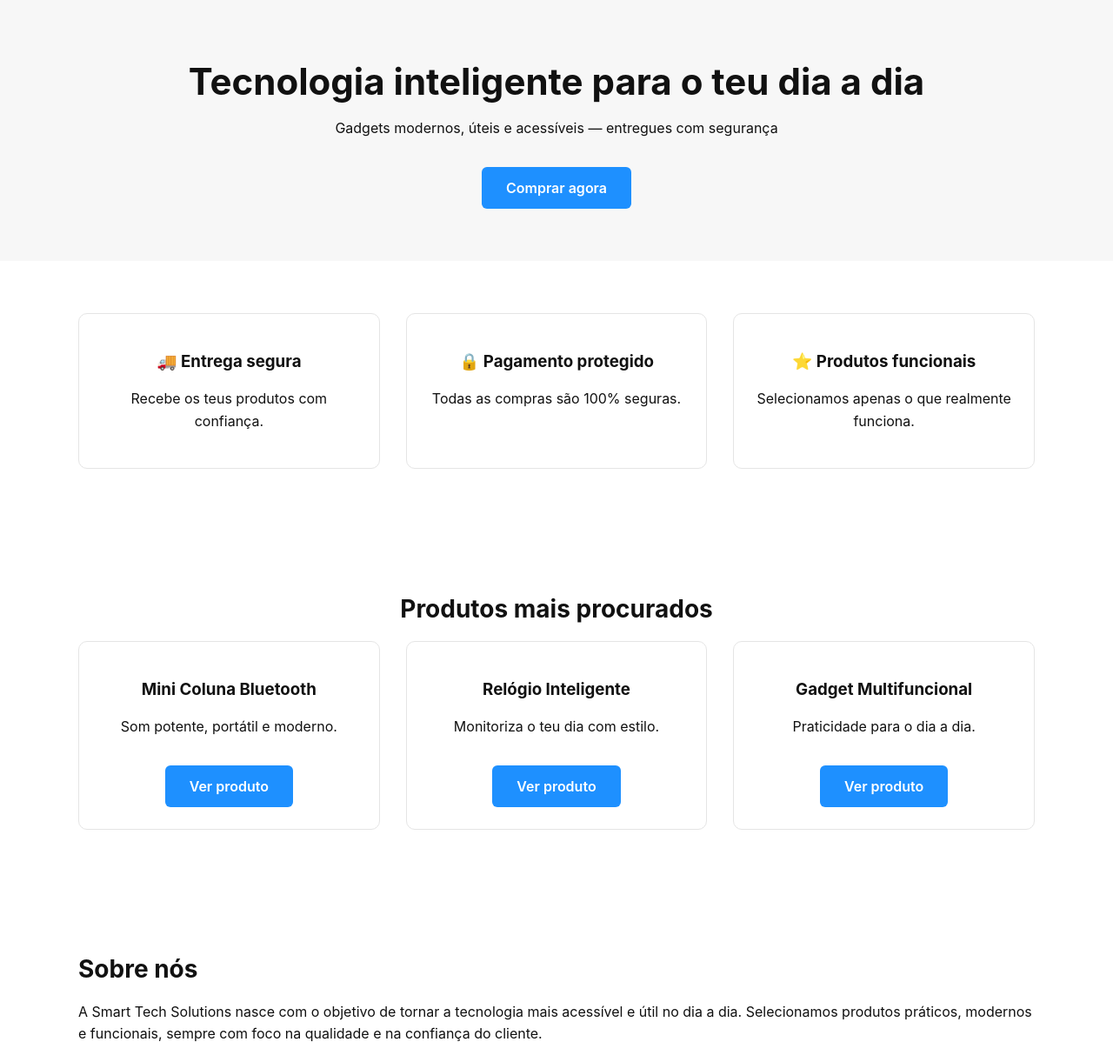
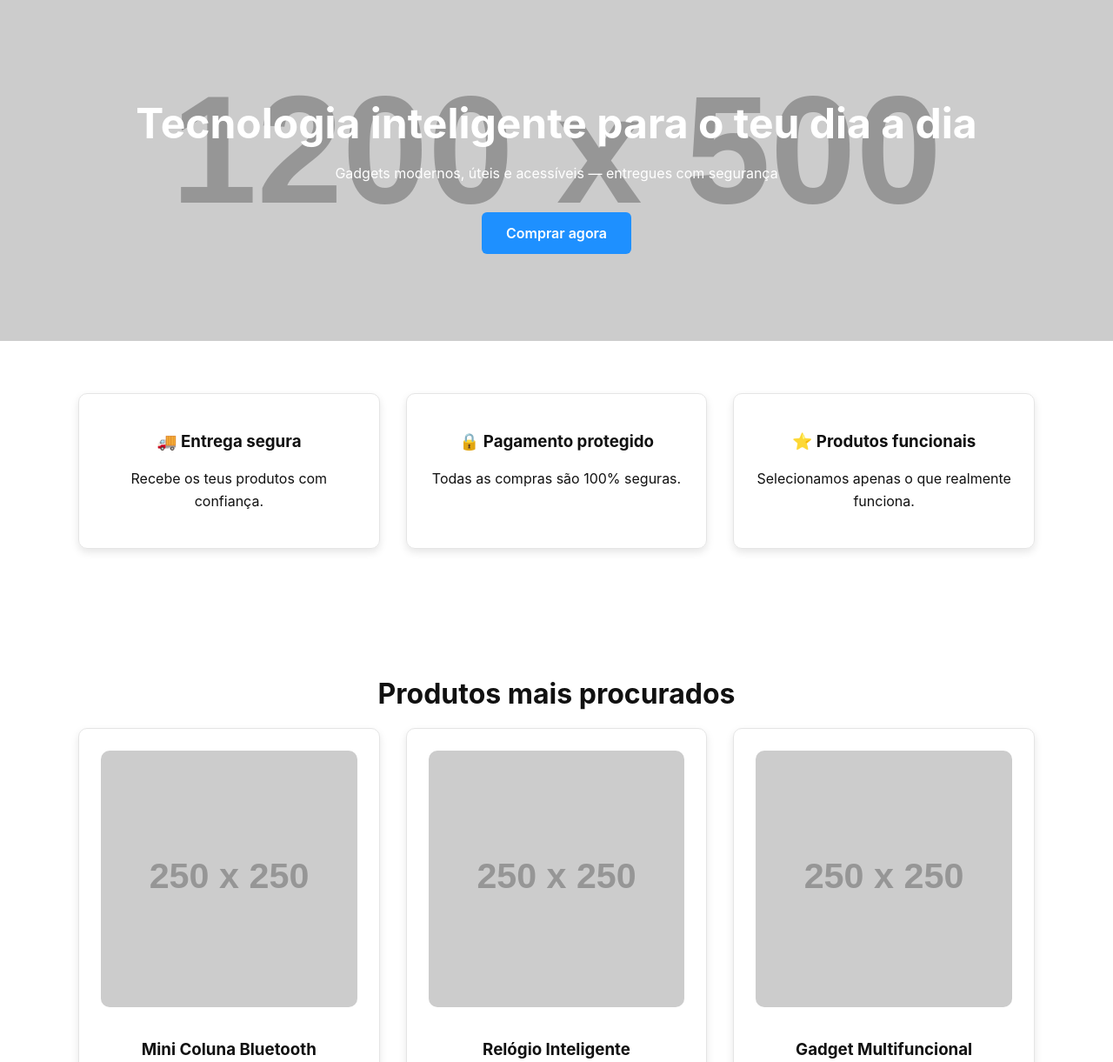
Before and after one commit to smarttechsolutionsio/smart-tech-solutions, a plain HTML site: page index.html in a window 1280 px wide. Shown: the part 20-1241 px from the top of the page at 87% size. Drawn offline with Linux system fonts and the light colour scheme; placeholder pictures from the web are drawn by us.

Commit message:
Update index.html
update site with images and styles

```diff
--- a/index.html
+++ b/index.html
@@ -4,80 +4,40 @@
   <meta charset="UTF-8" />
   <meta name="viewport" content="width=device-width, initial-scale=1.0" />
   <title>Smart Tech Solutions</title>
-
   <style>
-    body {
-      margin: 0;
-      font-family: Inter, Arial, sans-serif;
-      background: #ffffff;
-      color: #111;
+    body {margin:0; font-family:Inter,Arial,sans-serif; background:#fff; color:#111;}
+    header {
+      padding:100px 20px;
+      text-align:center;
+      background-image:url('https://via.placeholder.com/1200x500.png?text=Smart+Tech+Solutions');
+      background-size:cover;
+      background-position:center;
+      color:#fff;
     }
-
-    header {
-      padding: 60px 20px;
-      text-align: center;
-      background: #f7f7f7;
+    h1 {font-size:48px; margin-bottom:10px;}
+    h2 {font-size:32px; margin-bottom:20px;}
+    p {font-size:16px; line-height:1.6;}
+    .btn {
+      display:inline-block; padding:14px 28px; background:#1e90ff; color:#fff; text-decoration:none; border-radius:6px; font-weight:600; margin-top:15px;
     }
-
-    h1 {
-      font-size: 42px;
-      margin-bottom: 10px;
+    .btn:hover {background:#0066cc; transition:0.3s;}
+    section {padding:60px 20px; max-width:1100px; margin:auto;}
+    .grid {display:grid; grid-template-columns:repeat(auto-fit,minmax(250px,1fr)); gap:30px;}
+    .card {
+      border:1px solid #e5e5e5;
+      border-radius:10px;
+      padding:25px;
+      text-align:center;
+      box-shadow:0 4px 10px rgba(0,0,0,0.1);
+      transition:0.3s;
     }
-
-    h2 {
-      font-size: 28px;
-      margin-bottom: 20px;
-    }
-
-    p {
-      font-size: 16px;
-      line-height: 1.6;
-    }
-
-    .btn {
-      display: inline-block;
-      padding: 14px 28px;
-      background: #1e90ff;
-      color: #fff;
-      text-decoration: none;
-      border-radius: 6px;
-      font-weight: 600;
-      margin-top: 15px;
-    }
-
-    section {
-      padding: 60px 20px;
-      max-width: 1100px;
-      margin: auto;
-    }
-
-    .grid {
-      display: grid;
-      grid-template-columns: repeat(auto-fit, minmax(250px, 1fr));
-      gap: 30px;
-    }
-
-    .card {
-      border: 1px solid #e5e5e5;
-      border-radius: 10px;
-      padding: 25px;
-      text-align: center;
-    }
-
-    footer {
-      background: #111;
-      color: #fff;
-      padding: 40px 20px;
-      text-align: center;
-    }
-
-    footer p {
-      color: #ccc;
-      font-size: 14px;
-    }
+    .card:hover {transform:translateY(-5px);}
+    .card img {width:100%; border-radius:10px; margin-bottom:15px;}
+    footer {background:#111; color:#fff; padding:40px 20px; text-align:center;}
+    footer p {color:#ccc; font-size:14px;}
+    ul {list-style:none; padding:0;}
   </style>
 </head>
-
 <body>
 
 <header>
@@ -92,12 +52,10 @@
       <h3>🚚 Entrega segura</h3>
       <p>Recebe os teus produtos com confiança.</p>
     </div>
-
     <div class="card">
       <h3>🔒 Pagamento protegido</h3>
       <p>Todas as compras são 100% seguras.</p>
     </div>
-
     <div class="card">
       <h3>⭐ Produtos funcionais</h3>
       <p>Selecionamos apenas o que realmente funciona.</p>
@@ -107,21 +65,21 @@
 
 <section id="produtos">
   <h2 style="text-align:center;">Produtos mais procurados</h2>
-
   <div class="grid">
     <div class="card">
+      <img src="https://via.placeholder.com/250x250.png?text=Mini+Coluna+Bluetooth" alt="Mini Coluna Bluetooth">
       <h3>Mini Coluna Bluetooth</h3>
       <p>Som potente, portátil e moderno.</p>
       <a class="btn" href="#">Ver produto</a>
     </div>
-
     <div class="card">
+      <img src="https://via.placeholder.com/250x250.png?text=Rel%C3%B3gio+Inteligente" alt="Relógio Inteligente">
       <h3>Relógio Inteligente</h3>
       <p>Monitoriza o teu dia com estilo.</p>
       <a class="btn" href="#">Ver produto</a>
     </div>
-
     <div class="card">
+      <img src="https://via.placeholder.com/250x250.png?text=Gadget+Multifuncional" alt="Gadget Multifuncional">
       <h3>Gadget Multifuncional</h3>
       <p>Praticidade para o dia a dia.</p>
       <a class="btn" href="#">Ver produto</a>
@@ -132,9 +90,8 @@
 <section>
   <h2>Sobre nós</h2>
   <p>
-      A Smart Tech Solutions nasce com o objetivo de tornar a tecnologia mais
-      acessível e útil no dia a dia. Selecionamos produtos práticos, modernos e
-      funcionais, sempre com foco na qualidade e na confiança do cliente.
+    A Smart Tech Solutions nasce com o objetivo de tornar a tecnologia mais acessível e útil no dia a dia.
+    Selecionamos produtos práticos, modernos e funcionais, sempre com foco na qualidade e na confiança do cliente.
   </p>
 </section>
 
```
Lines whose indentation alone changed are shown as unchanged.
